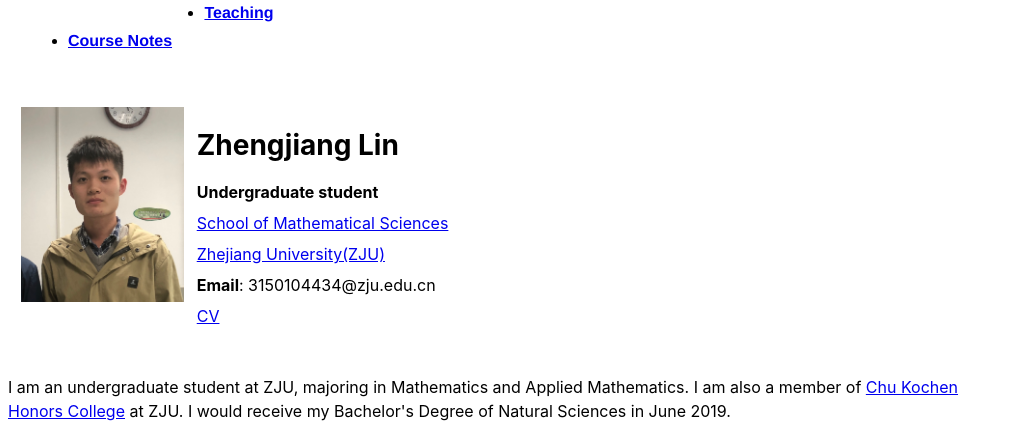
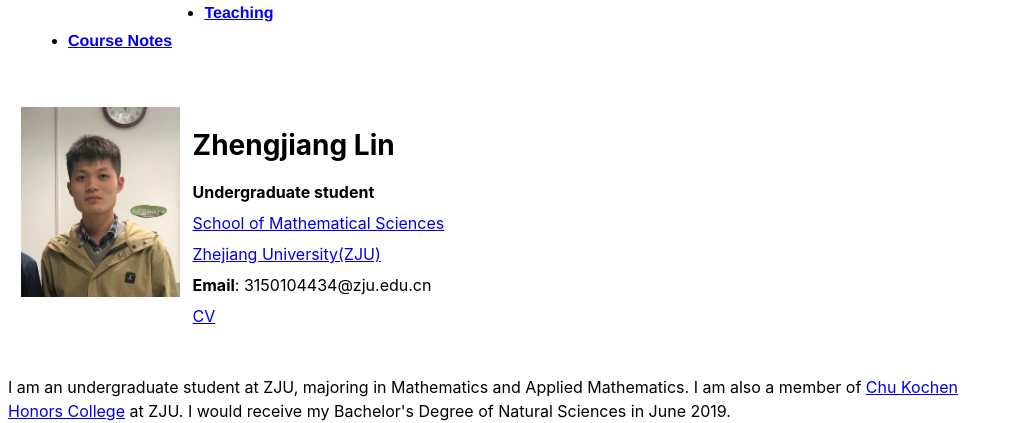
Before and after one commit to Acrescent/Acrescent.github.io, a Jekyll site: the page built from index.html, in a window 1280 px wide. Shown: the part 139-562 px from the top of the page, without its empty margins (0-1032 px from the left). Built offline with Jekyll 4.4.1, drawn with Linux system fonts in a browser that asks for light colours.

Commit message:
Update index.html

```diff
--- a/index.html
+++ b/index.html
@@ -6,7 +6,7 @@
 
 <div>
 <div style="float:left;padding:13px">
-  <img src="{{ BASE_PATH }}/data/img/zjlin_head.jpg" height="195px">
+  <img src="{{ BASE_PATH }}/data/img/zjlin_head.jpg" height="190px">
 </div>
 <div style="padding:15px;padding-left:20px">
 <h1> Zhengjiang Lin </h1>
```
